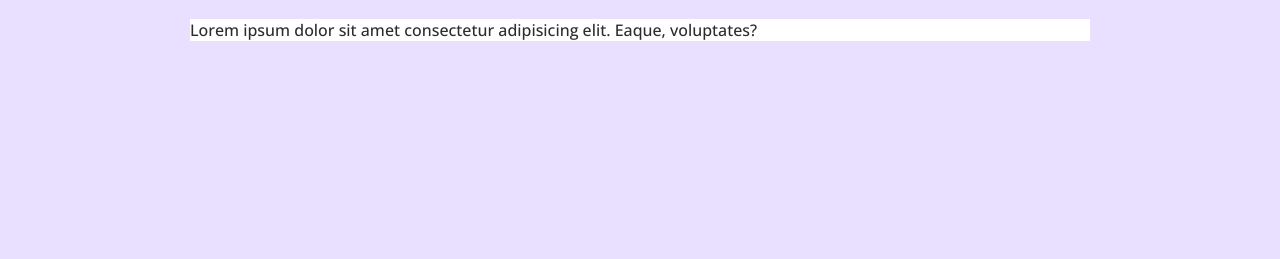
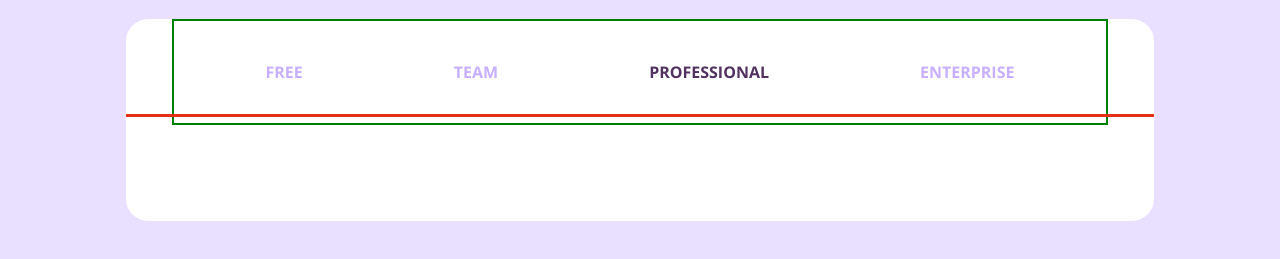
Before and after one commit to OerdBej/Flexible-plan, a plain HTML site: page index.html in a window 1280 px wide. Shown: the part 107-366 px from the top of the page. Drawn offline with nearby package versions, Linux system fonts and the light colour scheme.

Commit message:
adding the navbar with the underline div as a border

```diff
--- a/index.html
+++ b/index.html
@@ -16,8 +16,13 @@
   <body>
     <h1>Choose your subscription</h1>
     <div class="container">
-      Lorem ipsum dolor sit amet consectetur adipisicing elit. Eaque,
-      voluptates?
+      <div class="tabs">
+        <p>Free</p>
+        <p>Team</p>
+        <p class="active">Professional</p>
+        <p>Enterprise</p>
+      </div>
+      <div class="line"></div>
     </div>
   </body>
 </html>
--- a/style.css
+++ b/style.css
@@ -17,4 +17,47 @@
   background-color: white;
   width: 100%;
   max-width: 900px;
+  display: flex;
+  flex-direction: column;
+  justify-content: center;
+  align-items: center;
+  border-radius: 22px;
+  padding: 0 64px 64px 64px;
+  position: relative;
 }
+
+/* navbar section */
+
+.tabs {
+  display: flex;
+  width: 100%;
+  justify-content: space-around;
+  text-transform: uppercase;
+  font-weight: bold;
+  color: rgb(200, 175, 255);
+  margin: 0 0 32px 0;
+  padding: 16px;
+  border: 2px green solid;
+}
+
+.tabs p {
+  padding: 8px;
+}
+
+.tabs p:hover {
+  color: rgb(83, 49, 96);
+  cursor: pointer;
+}
+
+.tabs p.active {
+  color: rgb(83, 49, 96);
+}
+
+/* underline in order to make it alwasy shrinkable */
+.line {
+  height: 3px;
+  width: 100%;
+  background-color: rgb(228, 46, 22);
+  position: absolute;
+  top: 95px;
+}
```
